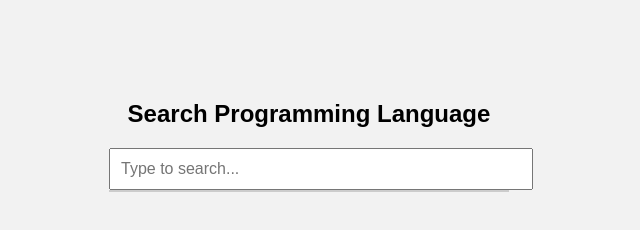
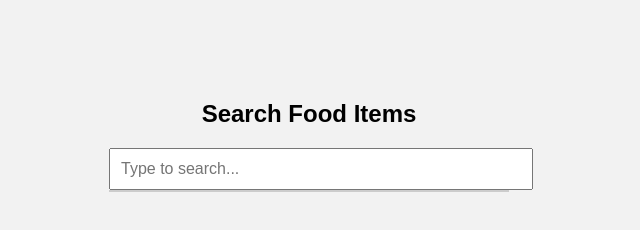
Before and after one commit to omgharat2425-dev/exp5, a plain HTML site: page index.html in a window 1280 px wide. Shown: the whole page, without its empty margins (331-971 px from the left). Drawn offline with nearby package versions, Linux system fonts and the light colour scheme.

Commit message:
Update index.html

```diff
--- a/index.html
+++ b/index.html
@@ -14,7 +14,7 @@
 
 <div class="container">
 
-<h2>Search Programming Language</h2>
+<h2>Search  Food Items</h2>
 
 <input type="text" id="search" placeholder="Type to search...">
 
```
